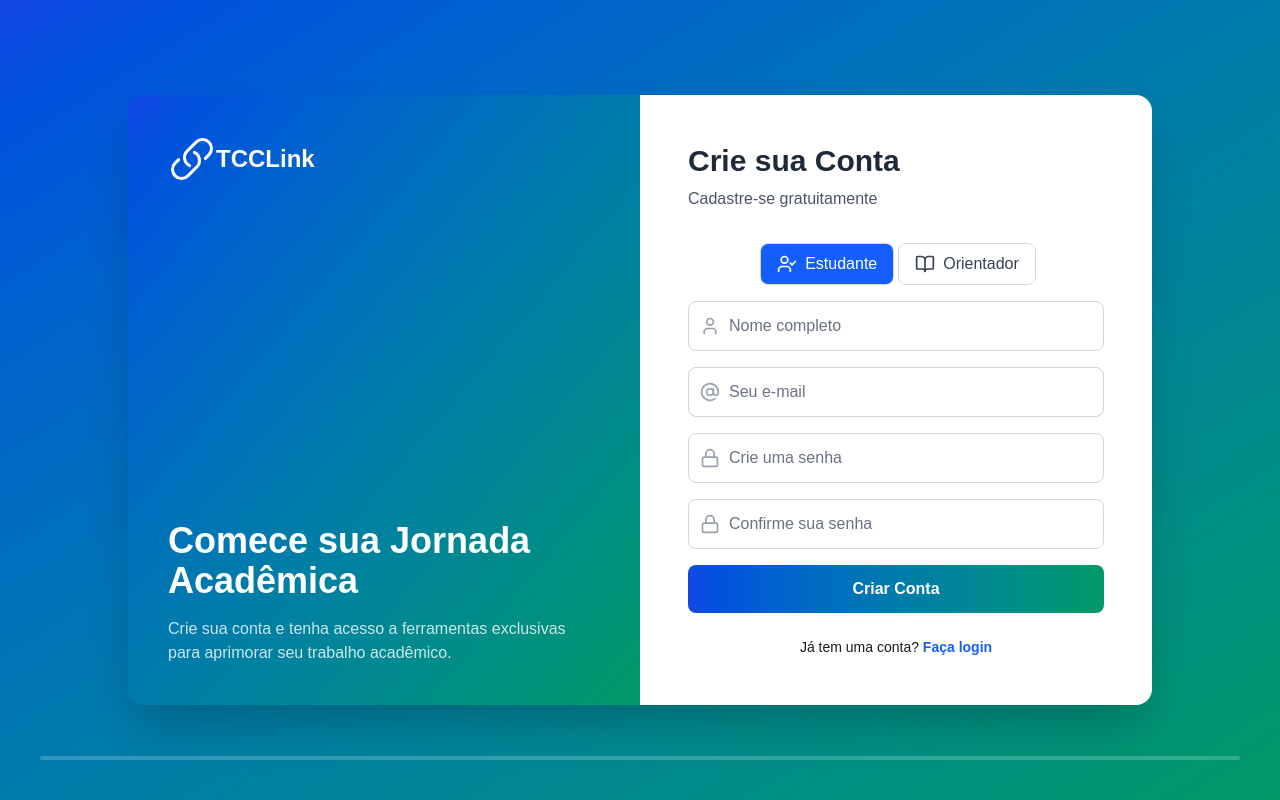
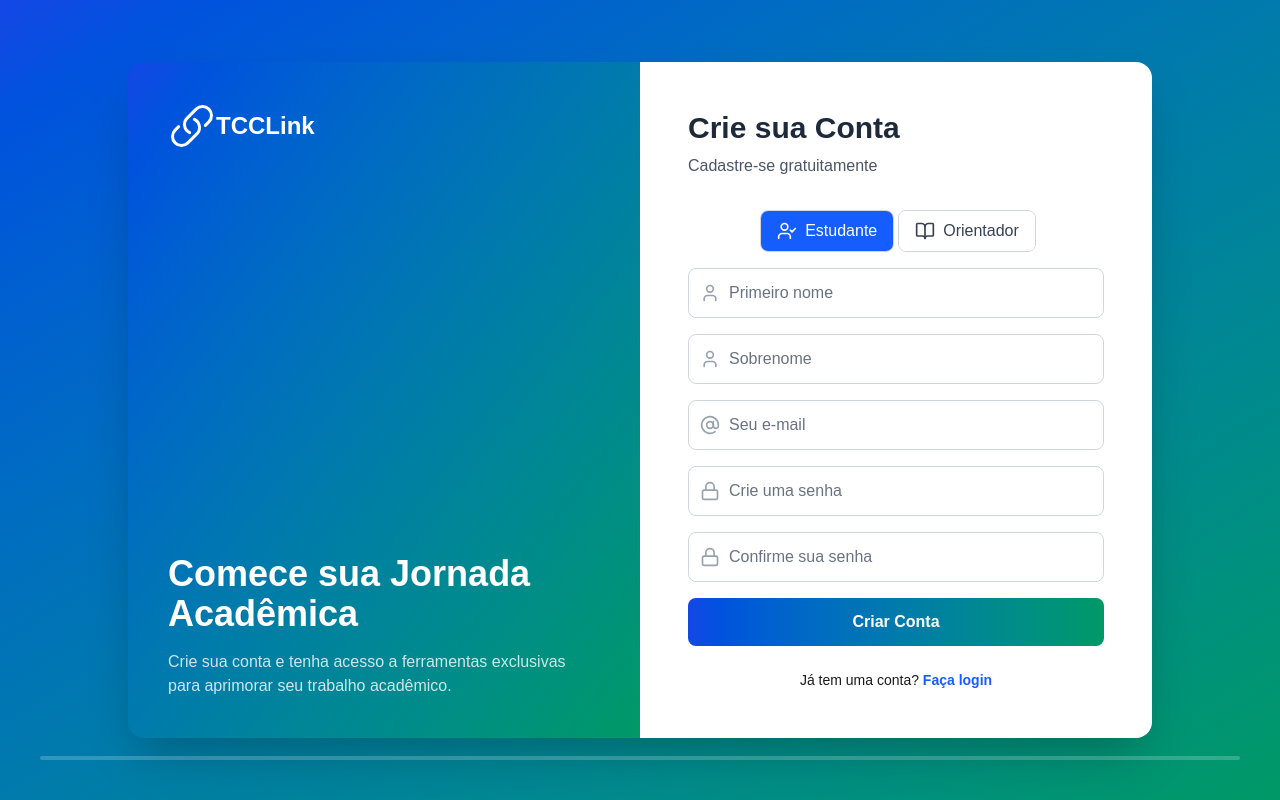
Before and after one commit to DelcioCoder/frontend_tccplatform, a Next.js app: page /register in a window 1280 px wide. Built offline with nearby package versions, Linux system fonts and the light colour scheme.

Commit message:
feat:Adicona o novo campo last name no formulário de registro

```diff
--- a/src/app/(auth)/register/page.tsx
+++ b/src/app/(auth)/register/page.tsx
@@ -4,12 +4,13 @@ import React, { useState, useTransition } from 'react';
 import { useRouter } from 'next/navigation';
 import Link from 'next/link';
 import { motion } from 'framer-motion';
-import { GraduationCap, Lock, User, AtSign } from 'lucide-react';
+import { Lock, User, AtSign } from 'lucide-react';
 import ChooseUserType from '@/components/ChooseUserType';
 import { RegisterSchema } from '@/schemas/auth';
 
 export default function RegisterPage() {
   const [username, setUsername] = useState('');
+  const [last_name, setLastName] = useState('');
   const [email, setEmail] = useState('');
   const [password, setPassword] = useState('');
   const [password2, setPassword2] = useState('');
@@ -24,6 +25,7 @@ export default function RegisterPage() {
     // Validação com Zod
     const validation = RegisterSchema.safeParse({
       username,
+      last_name,
       email,
       password,
       password2,
@@ -51,7 +53,7 @@ export default function RegisterPage() {
           headers: {
             'Content-Type': 'application/json',
           },
-          body: JSON.stringify({ username, email, password, password2, user_type }),
+          body: JSON.stringify({ username, last_name, email, password, password2, user_type }),
         });
 
         if (response.ok) {
@@ -119,13 +121,26 @@ export default function RegisterPage() {
               <User className="absolute left-3 top-1/2 -translate-y-1/2 text-gray-400" size={20} />
               <input
                 type="text"
-                placeholder="Nome completo"
+                placeholder="Primeiro nome"
                 required
                 value={username}
                 onChange={(e) => setUsername(e.target.value)}
                 className={`w-full pl-10 px-4 py-3 rounded-lg border ${errors.username ? 'border-red-500' : 'border-gray-300'} text-gray-800 placeholder-gray-500 focus:outline-none focus:ring-2 focus:ring-blue-600`}
               />
               {errors.username && <p className="text-red-500 text-sm mt-1">{errors.username}</p>}
+            </div>
+
+            <div className="relative">
+              <User className="absolute left-3 top-1/2 -translate-y-1/2 text-gray-400" size={20} />
+              <input
+                type="text"
+                placeholder="Sobrenome"
+                required
+                value={last_name}
+                onChange={(e) => setLastName(e.target.value)}
+                className={`w-full pl-10 px-4 py-3 rounded-lg border ${errors.last_name ? 'border-red-500' : 'border-gray-300'} text-gray-800 placeholder-gray-500 focus:outline-none focus:ring-2 focus:ring-blue-600`}
+              />
+              {errors.last_name && <p className="text-red-500 text-sm mt-1">{errors.last_name}</p>}
             </div>
 
             <div className="relative">
--- a/src/app/api/auth/register/route.ts
+++ b/src/app/api/auth/register/route.ts
@@ -2,7 +2,14 @@ import { cookies } from 'next/headers';
 import { NextResponse } from 'next/server';
 
 export async function POST(request: Request) {
-    const { username, email, password, password2, user_type } = await request.json();
+    const {
+        username,
+        last_name,
+        email,
+        password,
+        password2,
+        user_type
+    } = await request.json();
 
     try {
         const response = await fetch(`${process.env.NEXT_PUBLIC_API_URL}/users/register/`, {
@@ -10,7 +17,7 @@ export async function POST(request: Request) {
             headers: {
                 'Content-Type': 'application/json',
             },
-            body: JSON.stringify({ username, email, password, password2, user_type }),
+            body: JSON.stringify({ username, last_name, email, password, password2, user_type }),
         });
 
         // Lê o corpo da resposta apenas uma vez
--- a/src/components/Navbar/index.tsx
+++ b/src/components/Navbar/index.tsx
@@ -6,7 +6,6 @@ import Link from 'next/link';
 import { useConversation } from '@/contexts/ConversationContext';
 import Logo from '../Logo';
 import {
-  GraduationCap,
   Home,
   Users,
   MessageCircle,
--- a/src/schemas/auth.ts
+++ b/src/schemas/auth.ts
@@ -3,6 +3,7 @@ import { z } from 'zod';
 const RegisterSchema = z
   .object({
     username: z.string().min(3, 'Nome deve ter no mínimo 3 caracteres'),
+    last_name: z.string().min(3, 'Sobrenome deve ter no mínimo 3 caracteres'),
     email: z
     .string()
     .email('Email inválido')
```
